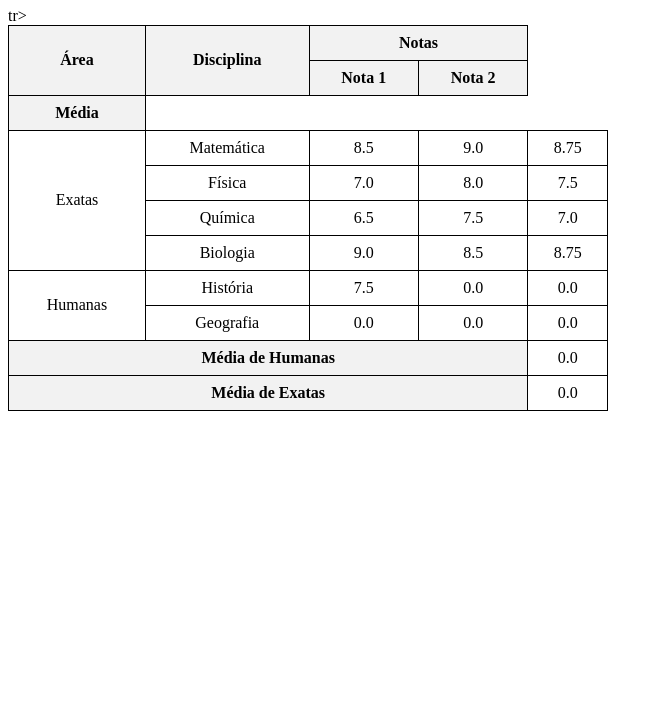
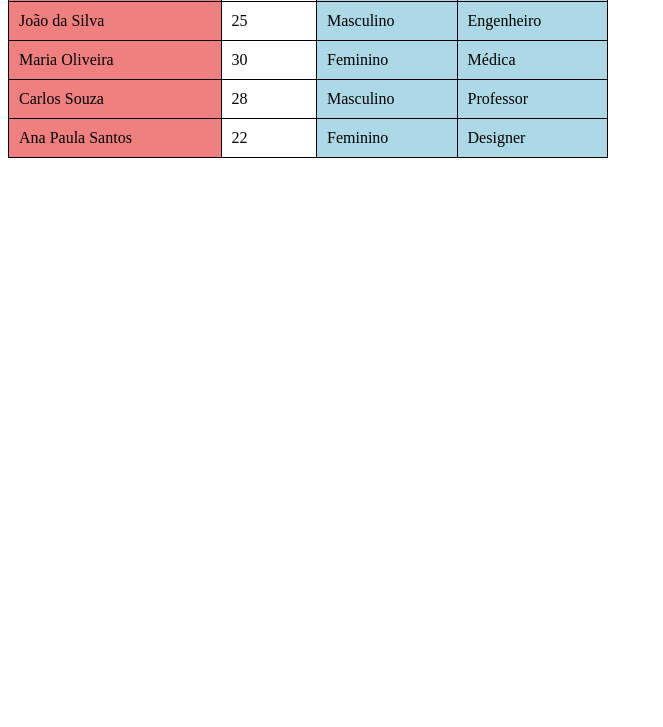
Before and after one commit to justinoinacio78-png/html-css, a plain HTML site: page exercicios/modulo03/ex023.html/tabela005.html in a window 1280 px wide. Shown: the part 73-800 px from the top of the page, without its empty margins (0-663 px from the left). Drawn offline with Linux system fonts and the light colour scheme.

Commit message:
Atulização

```diff
--- a/exercicios/modulo03/ex023.html/tabela005.html
+++ b/exercicios/modulo03/ex023.html/tabela005.html
@@ -3,92 +3,72 @@
 <head>
     <meta charset="UTF-8">
     <meta name="viewport" content="width=device-width, initial-scale=1.0">
-    <title>Tabela Completa</title>
+    <title>Exercício 5</title>
     <style>
-        table {
+        table{
+            width: 600px;
             border-collapse: collapse;
-            width: 600px;
         }
-        th, td {
+
+        caption{
+            font-size: 1.5em;
+            font-weight: bold;
+        }
+
+        td, th{
             border: 1px solid black;
-            padding: 8px;
-            text-align: center;
+            padding: 10px;
         }
-        th {
-            background-color: #f2f2f2;
+        .nome{
+            background-color: lightcoral;
+        }
+        .grupo{
+            background-color: lightblue;
         }
     </style>
 </head>
 <body>
-    <h1>Tabela Completa: exercício 5</h1>
     <table>
+        <caption>Cadastro</caption>
+        <colgroup>
+            <col class="nome">
+            <col class="idade">
+            <col class="grupo" span="2">
+        </colgroup>
         <thead>
             <tr>
-                <th rowspan="2">Área</th>
-                <th rowspan="2">Disciplina</th>
-                <th colspan="2">Notas
-                    <tr>
-                        <th>Nota 1</th>
-                        <th>Nota 2</th>
-                    </tr>
-                </th>
+                <th scope="col">Nome</th>
+                <th scope="col">Idade</th>
+                <th scope="col">Sexo</th>
+                <th scope="col">Profissão</th>
             </tr>
-            <th rowspan="2">Média</th>
         </thead>
-        <tbody >
+        <tbody>
             <tr>
-                <td rowspan="4">Exatas</td>
-                <td>Matemática</td>
-                <td>8.5</td>
-                <td>9.0</td>
-                <td>8.75</td>
-            </tr>
-            tr>
-                <td>Física</td>
-                <td>7.0</td>
-                <td>8.0</td>
-                <td>7.5</td>
+                <td>João da Silva</td>
+                <td>25</td>
+                <td>Masculino</td>
+                <td>Engenheiro</td>
             </tr>
             <tr>
-                <td>Química</td>
-                <td>6.5</td>
-                <td>7.5</td>
-                <td>7.0</td>
+                <td>Maria Oliveira</td>
+                <td>30</td>
+                <td>Feminino</td>
+                <td>Médica</td>
             </tr>
             <tr>
-                <td>Biologia</td>
-                <td>9.0</td>
-                <td>8.5</td>
-                <td>8.75</td>
+                <td>Carlos Souza</td>
+                <td>28</td>
+                <td>Masculino</td>
+                <td>Professor</td>
+            </tr>
+            <tr>
+                <td>Ana Paula Santos</td>
+                <td>22</td>
+                <td>Feminino</td>
+                <td>Designer</td>
             </tr>
         </tbody>
-        <tfoot>
-            <tr>
-                <th colspan="4">Média de Exatas</th>
-                <td>0.0</td>
-            </tr>
-        </tfoot>
-        <tbody>
-            <tr>
-                <td rowspan="2">Humanas</td>
-                <td>História</td>
-                <td>7.5</td>
-                <td>0.0</td>
-                <td>0.0</td>
-            </tr>
-            <tr>
-                <td>Geografia</td>
-                <td>0.0</td>
-                <td>0.0</td>
-                <td>0.0</td>
-            </tr>
-        </tbody>
-        <tfoot>
-            <tr>
-                <th colspan="4">Média de Humanas</th>
-                <td>0.0</td>
-            </tr>
-        </tfoot>
     </table>
 </body>
 </html>
```
Also changed, not shown: desafios/modulo-03/d013/tabela005.html (added, +101 -0 lines).
